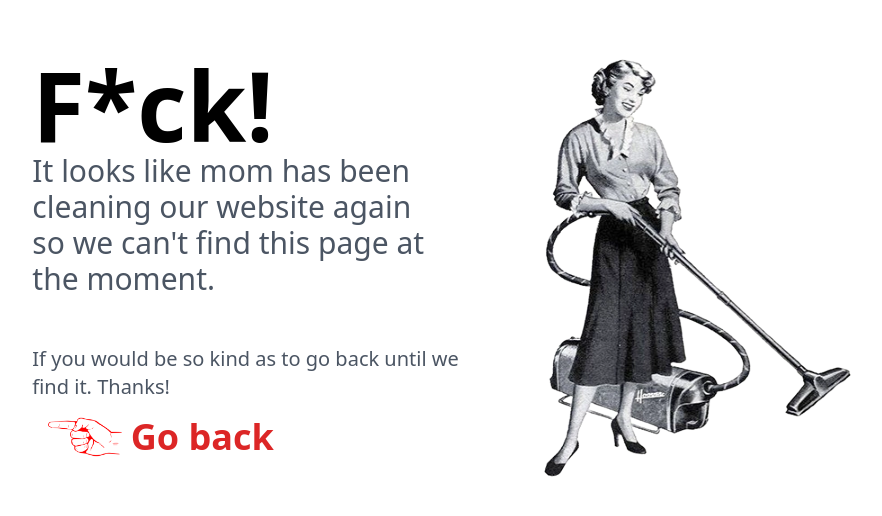
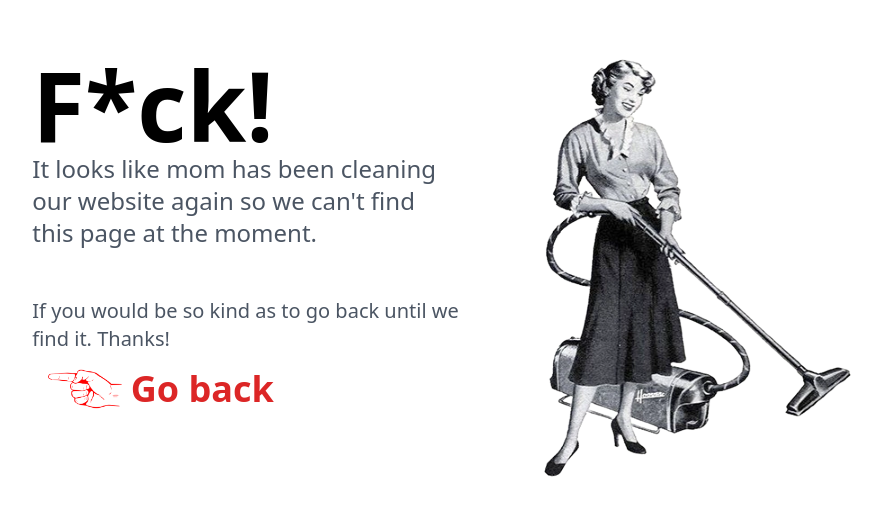
Before and after one commit to maria-lysyk/404-page-trial-2, a website: page index.html in a window 1280 px wide. Shown: the part 130-646 px from the top of the page, without its empty margins (197-1079 px from the left). Drawn offline with nearby package versions, Linux system fonts and the light colour scheme.

Commit message:
Update index.html

```diff
--- a/index.html
+++ b/index.html
@@ -16,7 +16,7 @@
         <h1 class="text-6xl lg:9xl font-extrabold text-black sm:text-8xl">
           F*ck!
         </h1>
-        <p class="text-base text-gray-600 sm:text-lg xl:text-3xl font-medium w-full sm:w-11/12 2xl:text-5xl 2xl:w-10/12">
+        <p class="text-base text-gray-600 sm:text-lg xl:text-2xl font-medium w-full sm:w-11/12 2xl:text-5xl 2xl:w-10/12">
           It looks like mom has been cleaning our website again so we can't find this page at the moment.
         </p>
           <img class="self-center h-48 max-w-3/5 sm:hidden" src="./images/mom.png" alt="">
```
